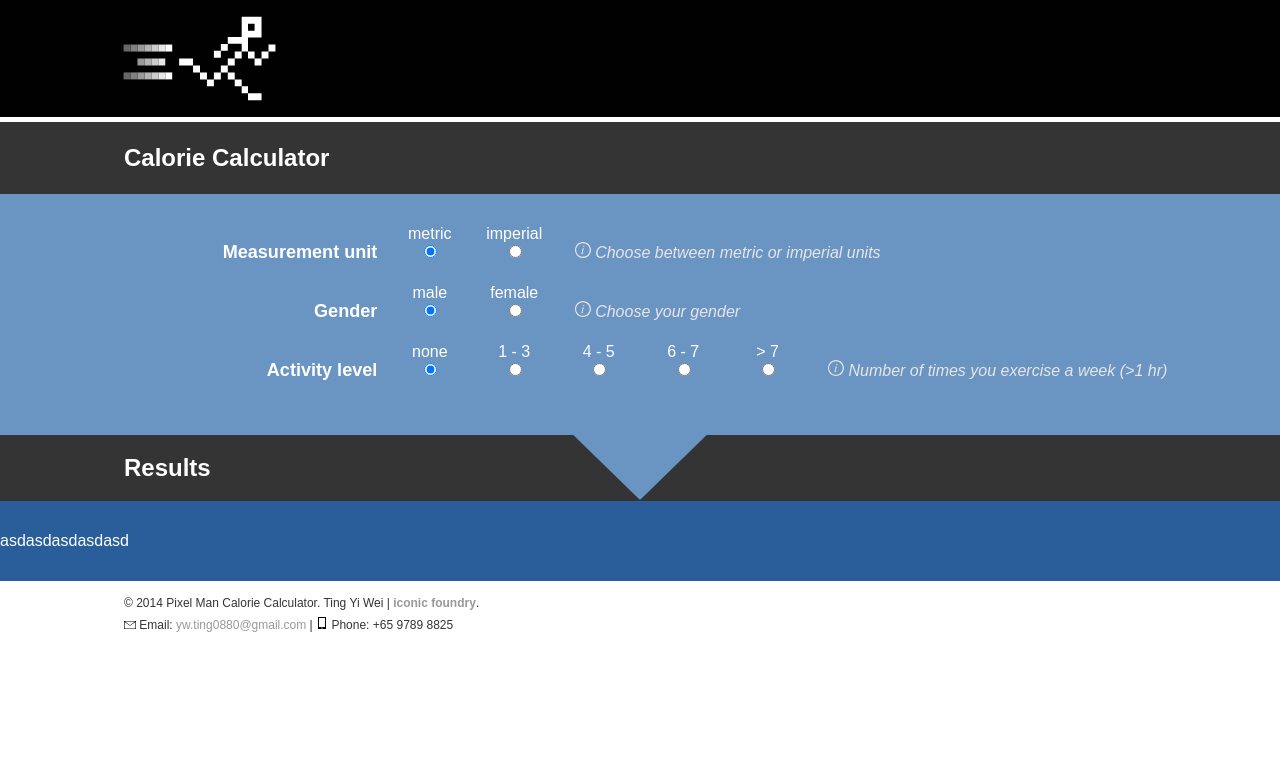
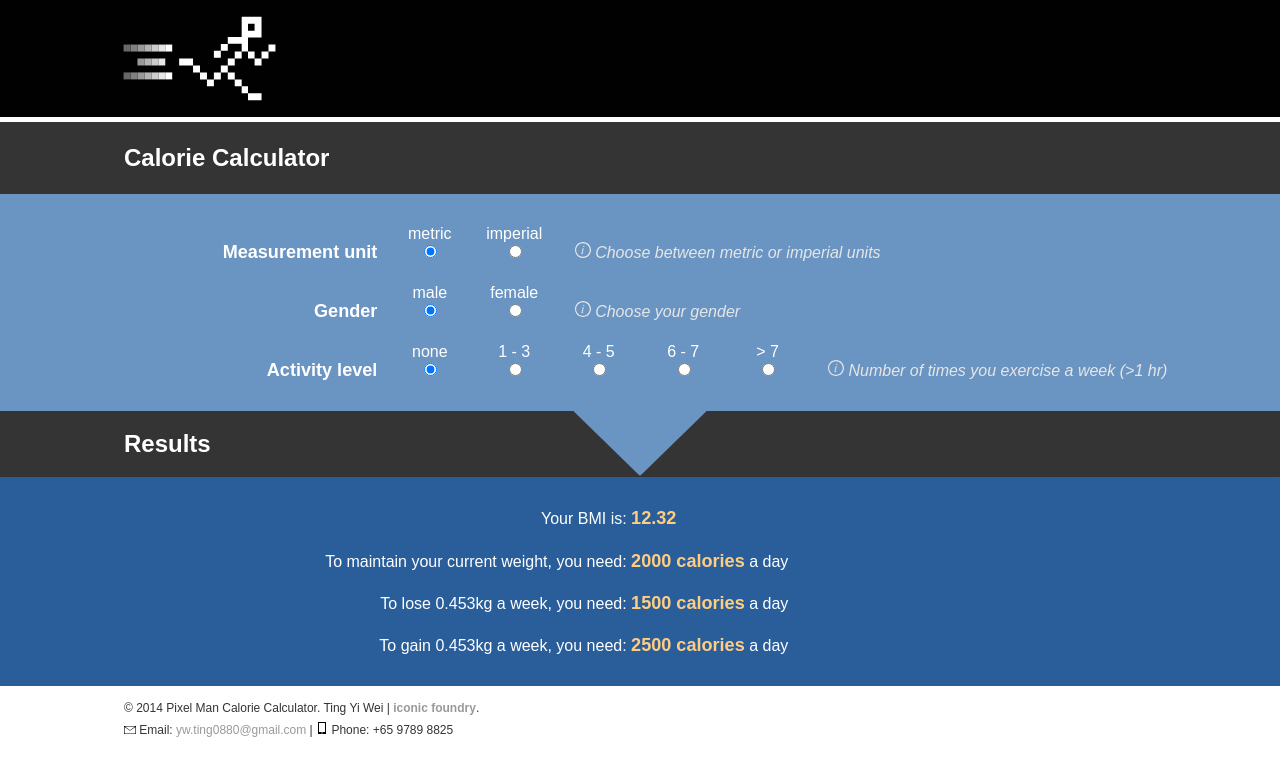
Before and after one commit to ywting/Pixel-Man-Calorie-Calculator, a plain HTML site: page index.html in a window 1280 px wide. Drawn offline with Linux system fonts and the light colour scheme.

Commit message:
Added styles for results section

```diff
--- a/css/style.scss
+++ b/css/style.scss
@@ -145,7 +145,7 @@ a {
 .inputContainer {
   background: $lightBlue;
   padding-top: 2rem;
-  padding-bottom: 2rem;
+  padding-bottom: 0.5rem;
 }
 
 .inputRow {
@@ -180,10 +180,6 @@ a {
 }
 
 // Results section
-.results {
-
-}
-
 .resultsTitleContainer {
   width: 100% - ((93/960) * 100%);
   background: $greyScaleLevel3 url("../img/icons/div_results_title.svg") no-repeat center;
@@ -196,7 +192,27 @@ a {
 .resultsContainer {
   background: $darkBlue;
   padding-top: 2rem;
-  padding-bottom: 2rem;
+  padding-bottom: 0.5rem;
+}
+
+.resultsRow {
+  margin-bottom: 1.5rem;
+}
+
+.resultsLabel {
+  display: inline-block;
+  width: (470/960) * 100%;
+  text-align: right;
+}
+
+.resultsTabulated {
+  display: inline-block;
+  text-align: left;
+
+  h3 {
+    display: inline-block;
+    color: #ffcd81;
+  }
 }
 
 // Footer section
--- a/index.html
+++ b/index.html
@@ -20,6 +20,7 @@
         <h2>Calorie Calculator</h2>
     </div>
 
+    <!-- Input section -->
     <div class="inputContainer">
         <div class="inputRow">
             <span class="inputRowLabel"><h3>Measurement unit</h3></span>
@@ -87,13 +88,30 @@
         </div>
     </div>
 
-    <div class="results">
-        <div class="resultsTitleContainer">
-            <h2>Results</h2>
+    <!-- Results section -->
+    <div class="resultsTitleContainer">
+        <h2>Results</h2>
+    </div>
+
+    <div class="resultsContainer">
+        <div class="resultsRow">
+            <span class="resultsLabel">Your BMI is: </span>
+            <span id="resultsBMI" class="resultsTabulated"><h3>12.32</h3></span>
         </div>
 
-        <div class="resultsContainer">
-            asdasdasdasdasd
+        <div class="resultsRow">
+            <span class="resultsLabel">To maintain your current weight, you need: </span>
+            <span id="resultsMaintainWeight" class="resultsTabulated"><h3>2000 calories</h3> a day</span>
+        </div>
+
+        <div class="resultsRow">
+            <span class="resultsLabel">To lose 0.453kg a week, you need: </span>
+            <span id="resultsLoseWeight" class="resultsTabulated"><h3>1500 calories</h3> a day</span>
+        </div>
+
+        <div class="resultsRow">
+            <span class="resultsLabel">To gain 0.453kg a week, you need:  </span>
+            <span id="resultsGainWeight" class="resultsTabulated"><h3>2500 calories</h3> a day</span>
         </div>
     </div>
 
```
Also changed, not shown: css/style.css.
